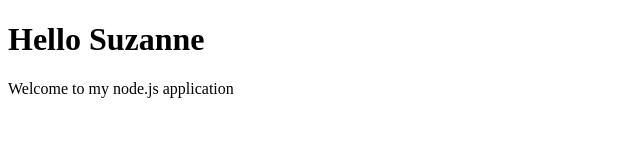
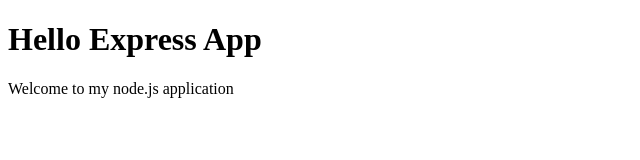
Before and after one commit to JoeChapman82/web-server, a website: page public/index.html in a window 1280 px wide. Shown: the whole page, without its empty margins (0-640 px from the left). Drawn offline with Linux system fonts and the light colour scheme.

Commit message:
changed back

```diff
--- a/public/index.html
+++ b/public/index.html
@@ -5,7 +5,7 @@
   <title>My application</title>
 </head>
 <body>
-  <h1>Hello Suzanne</h1>
+  <h1>Hello Express App</h1>
   <p>Welcome to my node.js application</p>
 </body>
 </html>
```
